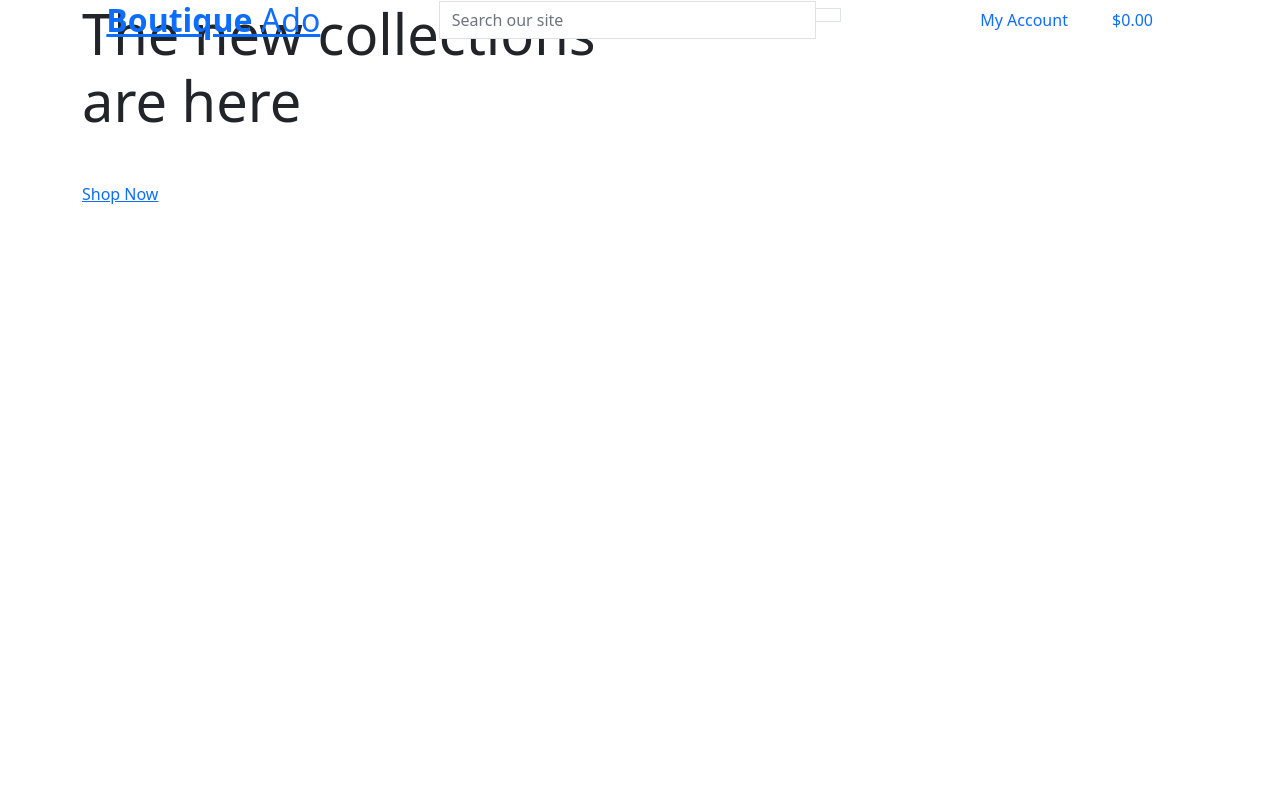
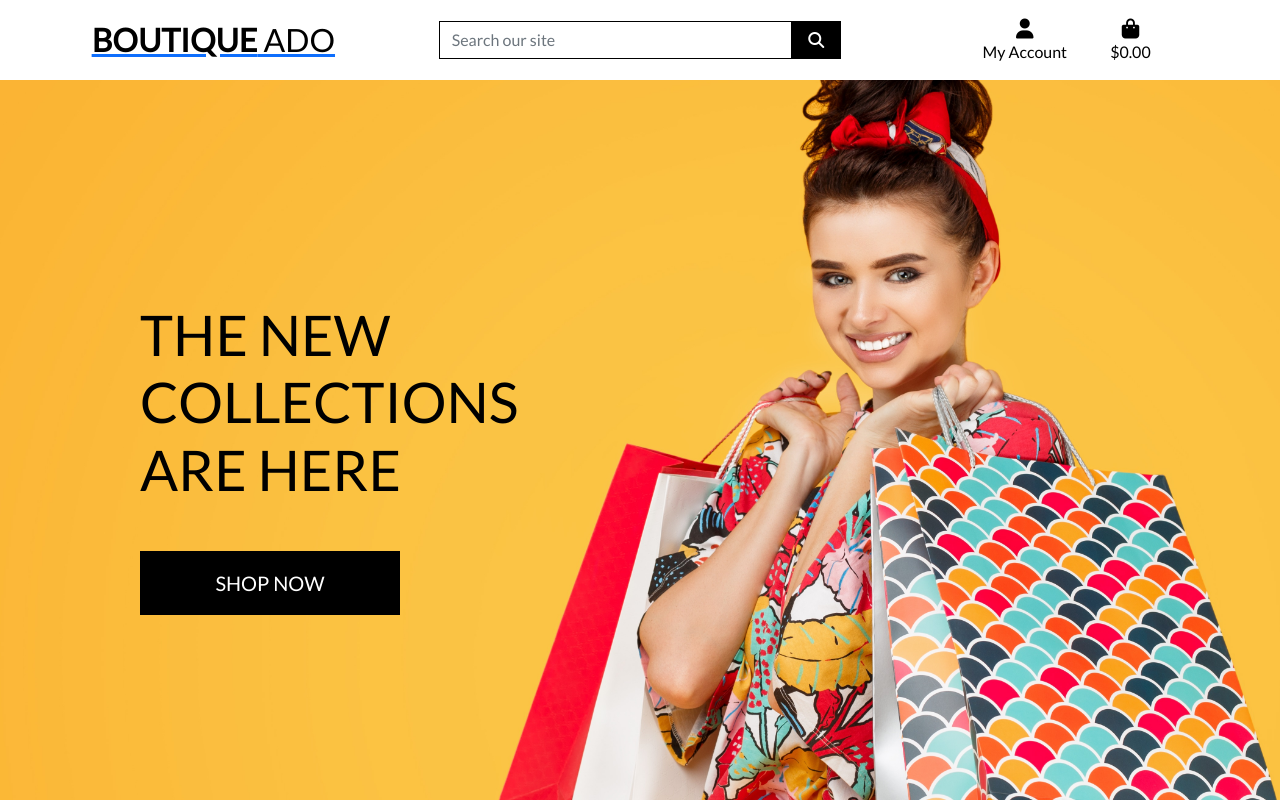
Before and after one commit to Jthomp1993/boutique_ado_jthomp, a Django app: page / in a window 1280 px wide. Run offline with Django 3.2, Linux system fonts and the light colour scheme; some libraries are stand-ins or nearby versions.

Commit message:
Completed home page header and css

```diff
--- a/boutique_ado/settings.py
+++ b/boutique_ado/settings.py
@@ -149,3 +149,7 @@ USE_TZ = True
 # https://docs.djangoproject.com/en/3.1/howto/static-files/
 
 STATIC_URL = '/static/'
+STATICFILES_DIRS = (os.path.join(BASE_DIR, 'static'),)
+
+MEDIA_URL = '/media/'
+MEDIA_ROOT = os.path.join(BASE_DIR, 'media')
--- a/boutique_ado/urls.py
+++ b/boutique_ado/urls.py
@@ -15,9 +15,11 @@ Including another URLconf
 """
 from django.contrib import admin
 from django.urls import path, include
+from django.conf import settings
+from django.conf.urls.static import static
 
 urlpatterns = [
     path('admin/', admin.site.urls),
     path('accounts/', include('allauth.urls')),
     path('', include('home.urls')),
-]
+] + static(settings.MEDIA_URL, document_root=settings.MEDIA_ROOT)
--- a/home/templates/home/index.html
+++ b/home/templates/home/index.html
@@ -17,7 +17,7 @@
                     The new collections are here
                 </h1>
                 <div class="my-5">
-                    <a href="shop-now-button btn btn-lg rounded-0 text-uppercase py-3">Shop Now</a>
+                    <a href="" class="shop-now-button btn btn-lg rounded-0 text-uppercase py-3">Shop Now</a>
                 </div>
             </div>
         </div>
--- /dev/null
+++ b/static/css/base.css
@@ -0,0 +1,81 @@
+html {
+    height: 100%;
+}
+
+body {
+    background: url('/media/homepage_background_cropped.jpg') no-repeat center center fixed;
+    background-size: cover;
+    height: calc(100vh - 164px);
+    color: #555;
+    font-family: 'Lato';
+}
+
+/* from Bulma */
+.icon {
+    align-items: center;
+    display: inline-flex;
+    justify-content: center;
+    height: 1.5rem;
+    width: 1.5rem;
+}
+
+.logo-font {
+    text-transform: uppercase;
+}
+
+.main-logo-link {
+    width: fit-content;
+}
+
+.shop-now-button {
+    background: black;
+    color: white;
+    min-width: 260px;
+}
+
+.btn-black {
+    background: black;
+    color: white;
+}
+
+.shop-now-button:hover,
+.shop-now-button:active,
+.shop-now-button:focus,
+.btn-black:hover,
+.btn-black:active,
+.btn-black:focus {
+    background: #222;
+    color: white;
+}
+
+.text-black {
+    color: #000 !important;
+}
+
+.border-black {
+    border: 1px solid black !important;
+}
+
+/* -------------------------------- Media Queries */
+
+/* Slightly larger container on xl screens */
+@media (min-width: 1200px) {
+  .container {
+    max-width: 80%;
+  }
+}
+
+/* fixed top navbar only on medium and up */
+@media (min-width: 992px) {
+    .fixed-top-desktop-only {
+        position: fixed;
+        top: 0;
+        right: 0;
+        left: 0;
+        z-index: 1030;
+    }
+
+    .header-container {
+        padding-top: 164px;
+    }
+}
--- a/templates/base.html
+++ b/templates/base.html
@@ -15,14 +15,19 @@
     {% block corecss %}
     <!-- Bootstrap CSS -->
     <link href="https://cdn.jsdelivr.net/npm/bootstrap@5.0.0-beta2/dist/css/bootstrap.min.css" rel="stylesheet" integrity="sha384-BmbxuPwQa2lc/FVzBcNJ7UAyJxM6wuqIj61tLrc4wSX0szH/Ev+nYRRuWlolflfl" crossorigin="anonymous">
+    <link rel="preconnect" href="https://fonts.gstatic.com">
+    <link href="https://fonts.googleapis.com/css2?family=Lato&display=swap" rel="stylesheet">
+    <link rel="stylesheet" href="{% static 'css/base.css' %}">
     {% endblock %}
 
     {% block extra_css %}
     {% endblock %}
 
     {% block js %}
-    <script src="https://cdn.jsdelivr.net/npm/@popperjs/core@2.6.0/dist/umd/popper.min.js" integrity="sha384-KsvD1yqQ1/1+IA7gi3P0tyJcT3vR+NdBTt13hSJ2lnve8agRGXTTyNaBYmCR/Nwi" crossorigin="anonymous"></script>
-    <script src="https://cdn.jsdelivr.net/npm/bootstrap@5.0.0-beta2/dist/js/bootstrap.min.js" integrity="sha384-nsg8ua9HAw1y0W1btsyWgBklPnCUAFLuTMS2G72MMONqmOymq585AcH49TLBQObG" crossorigin="anonymous"></script>
+    <script src="https://kit.fontawesome.com/28d8d22efd.js" crossorigin="anonymous"></script>
+    <script src="https://code.jquery.com/jquery-3.4.1.slim.min.js" integrity="sha384-J6qa4849blE2+poT4WnyKhv5vZF5SrPo0iEjwBvKU7imGFAV0wwj1yYfoRSJoZ+n" crossorigin="anonymous"></script>
+    <script src="https://cdn.jsdelivr.net/npm/popper.js@1.16.0/dist/umd/popper.min.js" integrity="sha384-Q6E9RHvbIyZFJoft+2mJbHaEWldlvI9IOYy5n3zV9zzTtmI3UksdQRVvoxMfooAo" crossorigin="anonymous"></script>
+    <script src="https://stackpath.bootstrapcdn.com/bootstrap/4.4.1/js/bootstrap.min.js" integrity="sha384-wfSDF2E50Y2D1uUdj0O3uMBJnjuUD4Ih7YwaYd1iqfktj0Uod8GCExl3Og8ifwB6" crossorigin="anonymous"></script>
     {% endblock %}
 
     {% block extra_js %}
@@ -32,7 +37,7 @@
     </head>
     <body>
         <header class="container-fluid fixed-top">
-            <div class="row">
+            <div id="topnav" class="row bg-white py-lg-2 d-none d-lg-flex">
                 <div class="col-12 col-lg-4 my-auto py-1 py-lg-0 text-center text-lg-left">
                     <a href="{% url 'home' %}">
                         <h2 class="logo-font text-black my-0"><strong>Boutique</strong> Ado</h2>
@@ -93,7 +98,7 @@
             </div>
         </header>
 
-      {% if messages%}
+      {% if messages %}
       <div class="message-container"></div>
       {% endif %}
 
```
Also changed, not shown: media/homepage_background_cropped.jpg (added).
